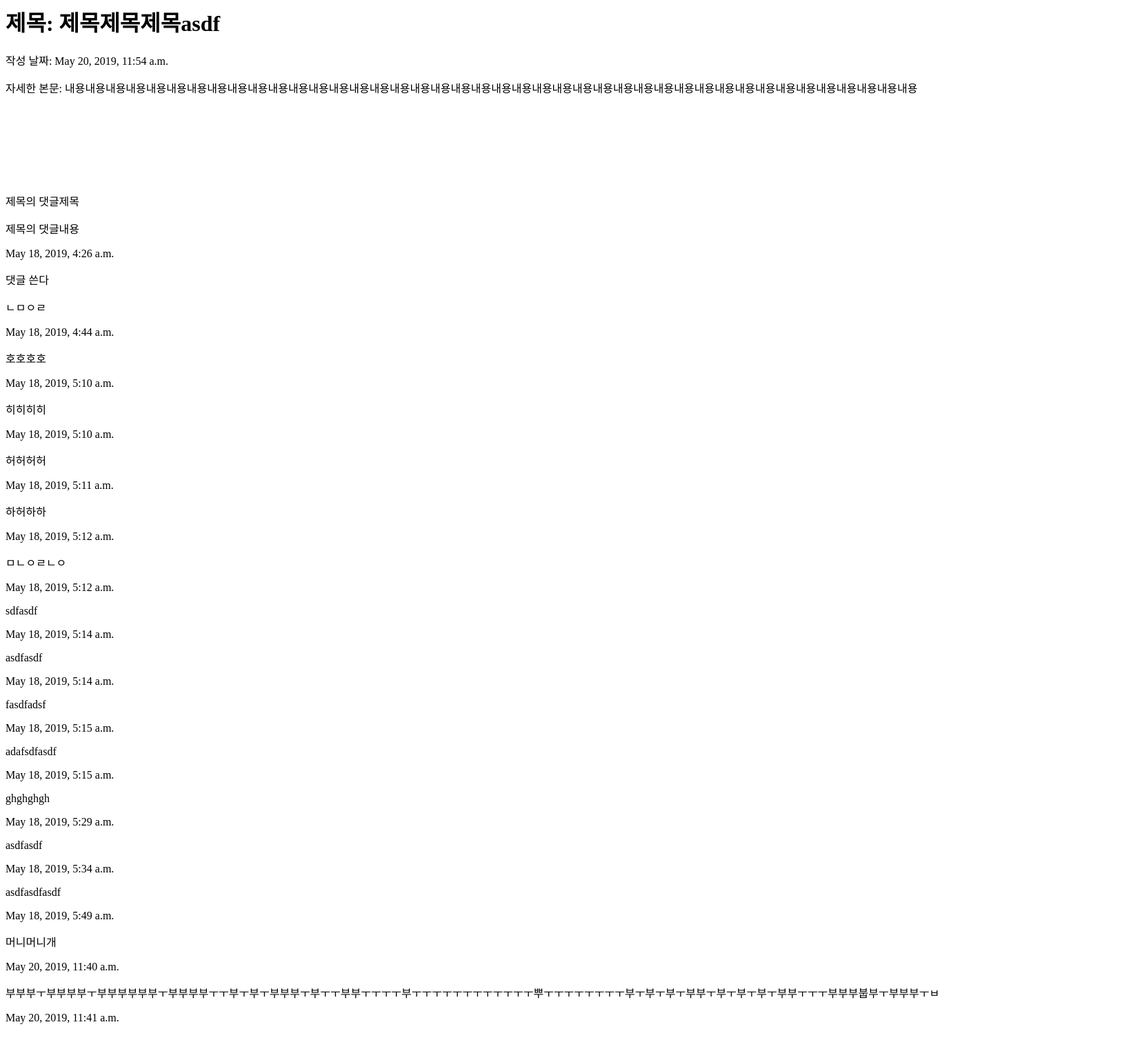
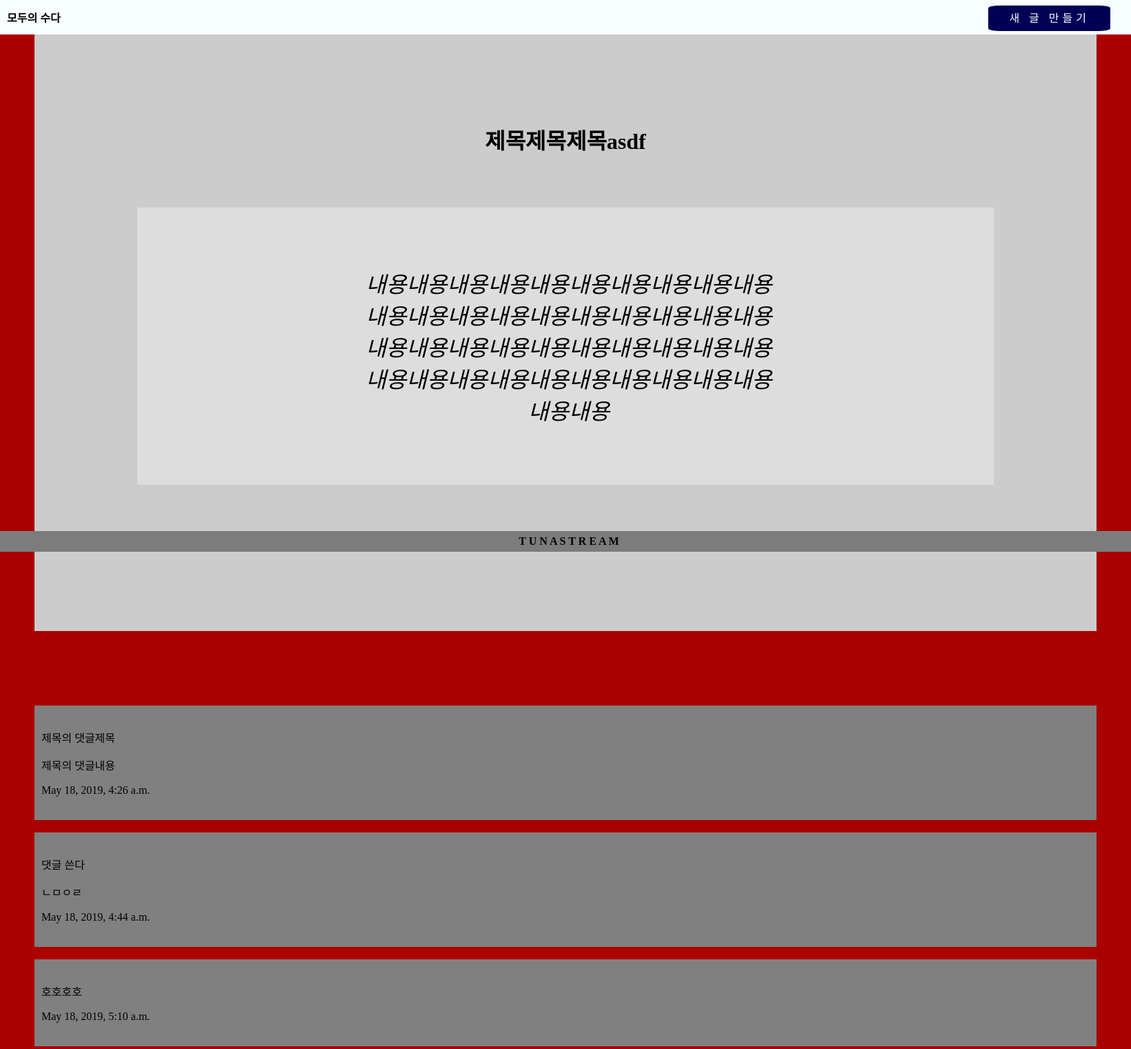
Before and after one commit to FRESH-TUNA/LikeLion_TeamProject_1, a Django app: page /11/detail in a window 1640 px wide. Shown: the top 1521 px of the page at 69% size. Run offline with Django 3.2, Linux system fonts and the light colour scheme; data comes from the database, SQL or seed files in the repository; both versions use the stored data as it was after the commit; some web fonts are replaced.

Commit message:
update, create, detail 구현

```diff
--- a/crudApp/templates/crudApp/detail.html
+++ b/crudApp/templates/crudApp/detail.html
@@ -1,23 +1,50 @@
-<h1> 제목: {{post.title}} </h1>
-<p> 작성 날짜: {{post.pub_date}} </p>
-<p> 자세한 본문: {{post.content}} </p>
+{% extends 'crudApp/base.html' %}
+{% load static %}
+
+{% block stylesheet %}
+    <link rel="stylesheet" type="text/css" href="{% static 'crudApp/create.css' %}">
+{% endblock stylesheet %}
+
+{% block content %}
+    <center class="cont">
+        <br><br><br><br><br><br>
+            <h1 class="title"> {{post.title}} </h1>
+            <br><br><br>
+            <div class="contcont">
+            <br><br><br>
+            <i><p style="width : 50%" class = "content">{{post.content}} </p></i>
+            <br><br><br>
+            </div>
+            <br><br><br>
+            <p>{{post.pub_date}} </p>
+            <br><br><br><br><br><br>
+    </center>
+
+
 
         <br><br><br><br><br><br>
+
         {% for comment in post.comment_set.all %}
+            <div class ="comment">
+                <br>
                 <p>{{comment.author}}</p>
-    <p>{{comment.detail}}</p>
                 <p>{{comment.content}}</p>
                 <p>{{comment.pub_date}}</p>
+                <br>
+            </div>
+            <br>
         {% endfor %}
         <br>
 
 
+
         <br><br><br><br><br><br>
-댓글 쓰기
+        <h1>댓글 쓰기</h1>
         <form action="addComment" method="post">
         {% csrf_token %}
             <h4>내용: </h4>
-    <textarea type="text" name="content" cols='200' rows="10"></textarea>
+            <textarea type="text" name="content" cols="50"rows="10" id="commentText"></textarea>
             <br><br>
             <input type="submit" value="댓글달기">
         </form>
+{% endblock content %}
```
Also changed, not shown: db.sqlite3. Lines whose indentation alone changed are shown as unchanged.
